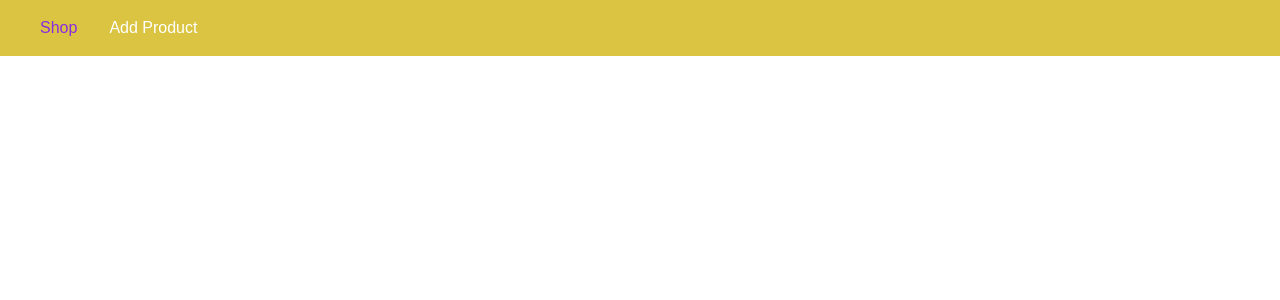
After one commit to ladyymendez/NodeCourse, a Node server app: template views/shop.pug in a window 1280 px wide; the page is wider, and only the part inside the window is pictured. The commit adds this page. Shown: the top 300 px of that part. Run offline with Node 20, Linux system fonts and the light colour scheme; the template is opened without the code that fills it: most values are stand-ins (such as "Sample title", 1, 10 or a date in 2020); some libraries are stand-ins or nearby versions.

Commit message:
Installing and implementing pug

```diff
--- a/app.js
+++ b/app.js
@@ -4,14 +4,17 @@ const  express = require('express');
 
 const app = express();
 
-const adminRoutes = require('./routes/admin');
+app.set('view engine','pug');
+app.set('views', 'views');
+
+const adminData = require('./routes/admin');
 const shopRoutes = require('./routes/shop');
 
 app.use(express.json());
 
 app.use(express.urlencoded({ extended: false }))
 app.use(express.static(path.join(__dirname,'public')));
-app.use('/admin',adminRoutes);
+app.use('/admin',adminData.routes);
 app.use(shopRoutes);
 
 app.use((req,res, next)=>{
--- a/package.json
+++ b/package.json
@@ -19,7 +19,10 @@
   },
   "homepage": "https://github.com/ladyymendez/NodeCourse#readme",
   "dependencies": {
+    "ejs": "^2.6.1",
     "express": "^4.16.4",
-    "nodemon": "^1.18.10"
+    "express-handlebars": "^3.0.2",
+    "nodemon": "^1.18.10",
+    "pug": "^2.0.3"
   }
 }
--- a/routes/admin.js
+++ b/routes/admin.js
@@ -6,6 +6,7 @@ const rootDir = require('../util/path');
 
 const router = express.Router();
 
+const products = [];
 // /admin/add-product
 router.get('/add-product',(req,res,next) => {
     console.log("another middleware")
@@ -19,7 +20,10 @@ router.get('/add-product',(req,res,next) => {
 router.post('/add-product', (req,res,next)=>{
     const {title}=req.body;
     console.log(title);
+    products.push({title: title});
     res.redirect('/');
 })
 
-module.exports = router;
+//module.exports = router;
+exports.routes = router;
+exports.products = products;
--- a/routes/shop.js
+++ b/routes/shop.js
@@ -3,10 +3,13 @@ const path= require('path');
 const express= require('express');
 
 const rootDir = require('../util/path');
+const adminData= require('./admin');
 
 const router= express.Router();
 
 router.get('/',(req,res,next) => {
-    res.sendFile(path.join(rootDir,'views','shop.html'));
+    //console.log('shop.js',adminData.products);
+    //res.sendFile(path.join(rootDir,'views','shop.html'));
+    res.render('shop');
 });
 module.exports = router;
--- /dev/null
+++ b/views/shop.pug
@@ -0,0 +1,18 @@
+<!DOCTYPE html>
+html(lang="en")
+    head
+        meta(charset="UTF-8")
+        meta(name="viewport", content="width=device-width, initial-scale=1.0")
+        meta(http-equiv="X-UA-Compatible", content="ie=edge")
+        title My Shop
+        link(href="/css/main.css", rel="stylesheet")
+        link(href="/css/add-product.css", rel="stylesheet")
+
+    body
+        header.main-header
+            nav.main-header_nav
+                ul.main-header_item-list
+                    li.main-header_item
+                        a.active(href="/") Shop
+                    li.main-header_item
+                        a(href="/admin/add-product") Add Product
```
Also changed, not shown: public/css/main.css (indentation only), 1 other file.
